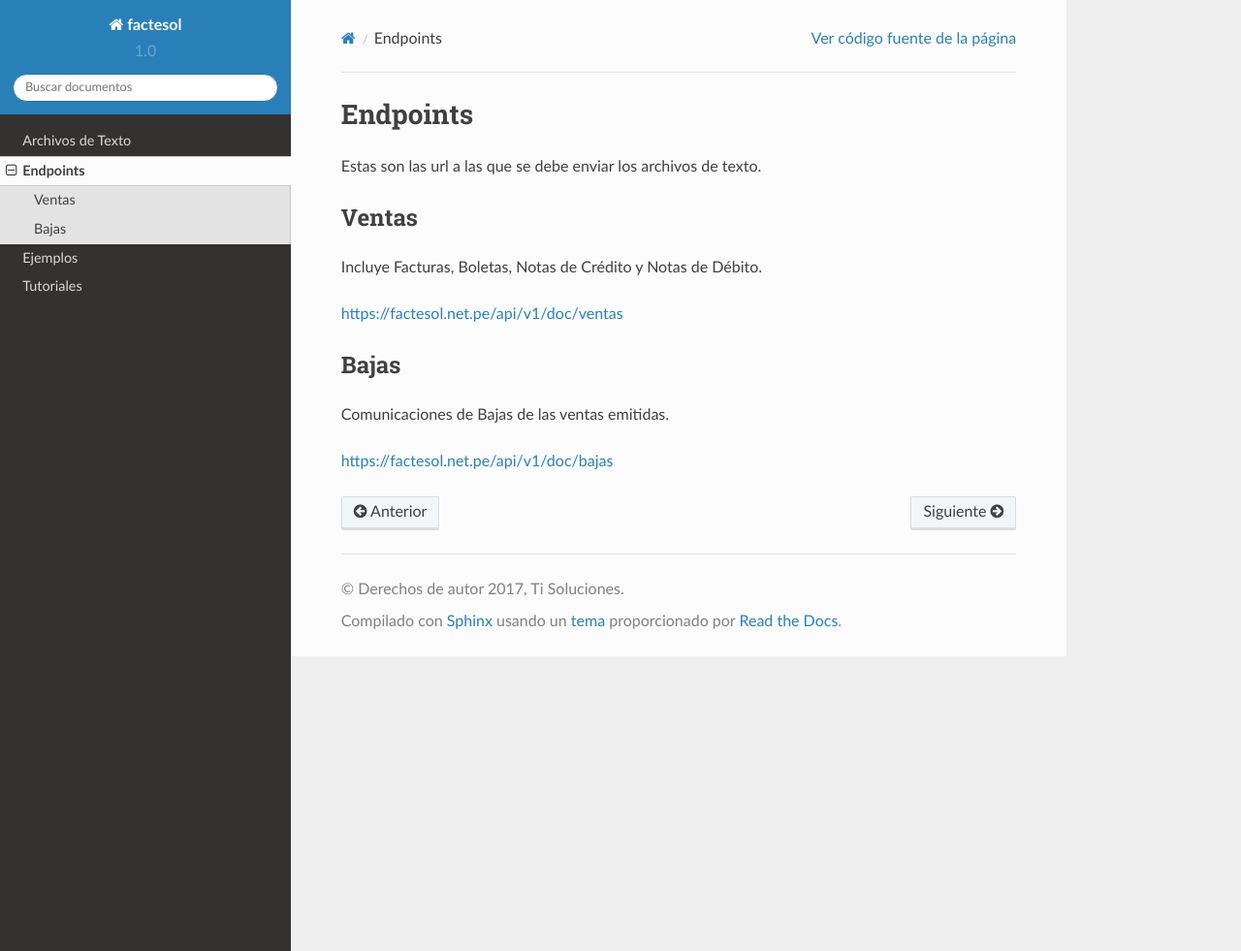
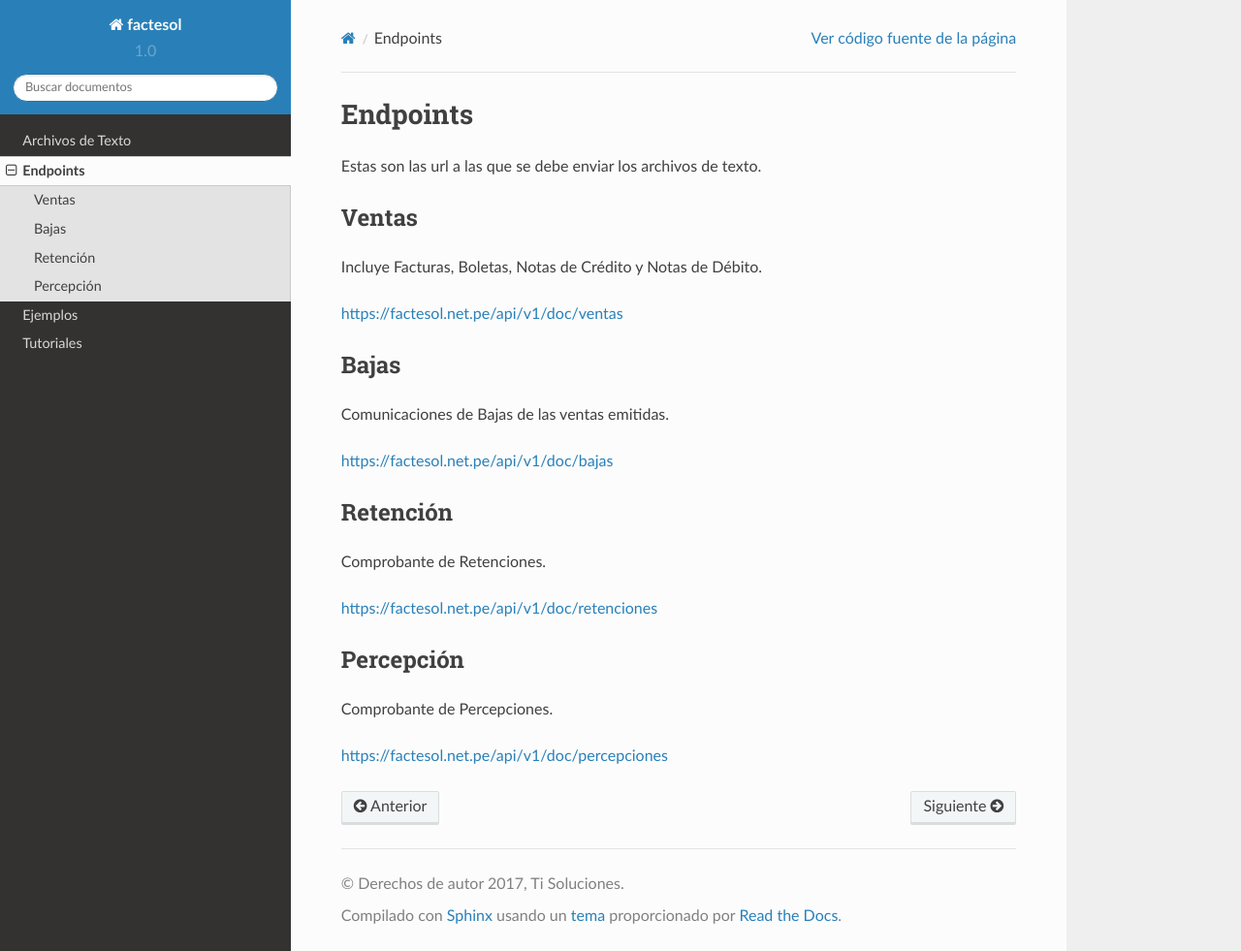
Before and after one commit to giansalex/factesol-docs, a Sphinx documentation site: the page built from docs/endpoints.rst, in a window 1280 px wide and 981 px high. Shown: the whole window at 97% size. Built offline with Sphinx 7.4.7 and the Read the Docs theme 2.0.0, drawn with Linux system fonts in a browser that asks for light colours.

Commit message:
ruta retención, percepción

```diff
--- a/docs/endpoints.rst
+++ b/docs/endpoints.rst
@@ -14,3 +14,17 @@
 
 
 https://factesol.net.pe/api/v1/doc/bajas
+
+Retención
+---------
+Comprobante de Retenciones.
+
+
+https://factesol.net.pe/api/v1/doc/retenciones
+
+Percepción
+----------
+Comprobante de Percepciones.
+
+
+https://factesol.net.pe/api/v1/doc/percepciones
```
